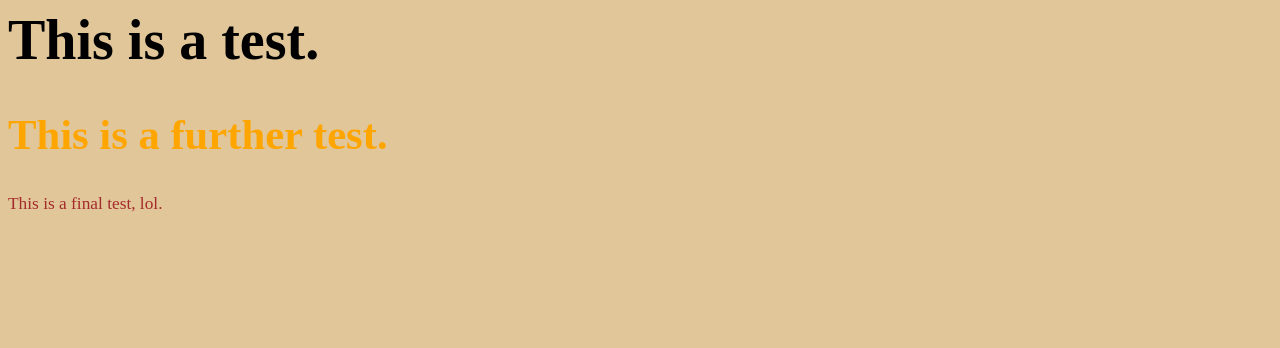
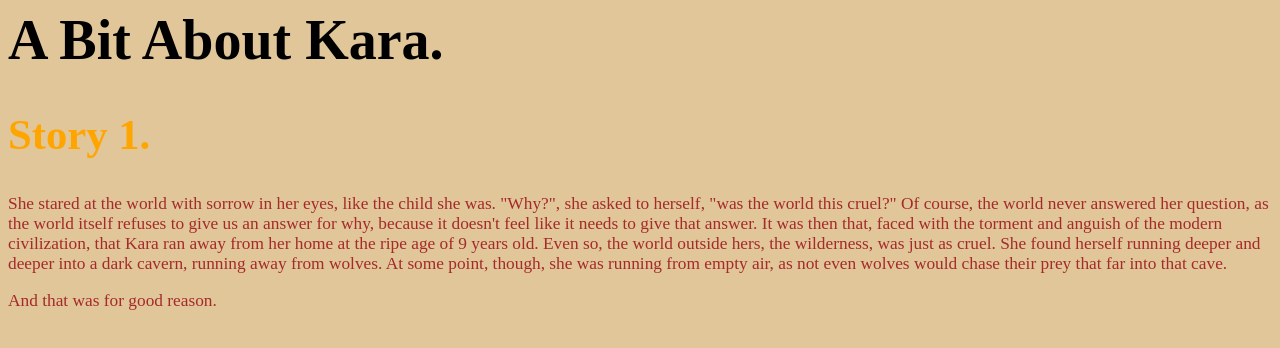
Before and after one commit to ZachariahBenedictEdmonds15/sp2023test-zach, a plain HTML site: page story.html in a window 1280 px wide. Drawn offline with Linux system fonts and the light colour scheme.

Commit message:
Update story.html

```diff
--- a/story.html
+++ b/story.html
@@ -3,8 +3,9 @@
   <link rel="stylesheet" href="storyFormat.css">
   </head>
   <body>
-    <h1>This is a test.</h1>
-    <h2>This is a further test.</h2>
-    <p>This is a final test, lol.</p>
+    <h1>A Bit About Kara.</h1>
+    <h2>Story 1.</h2>
+    <p>She stared at the world with sorrow in her eyes, like the child she was. "Why?", she asked to herself, "was the world this cruel?" Of course, the world never answered her question, as the world itself refuses to give us an answer for why, because it doesn't feel like it needs to give that answer. It was then that, faced with the torment and anguish of the modern civilization, that Kara ran away from her home at the ripe age of 9 years old. Even so, the world outside hers, the wilderness, was just as cruel. She found herself running deeper and deeper into a dark cavern, running away from wolves. At some point, though, she was running from empty air, as not even wolves would chase their prey that far into that cave.</p>
+    <p>And that was for good reason.</p>
   </body>
 </html>
```
